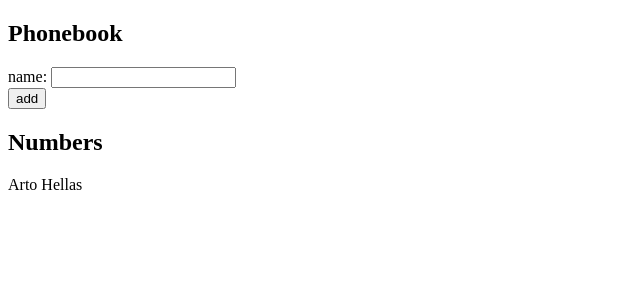
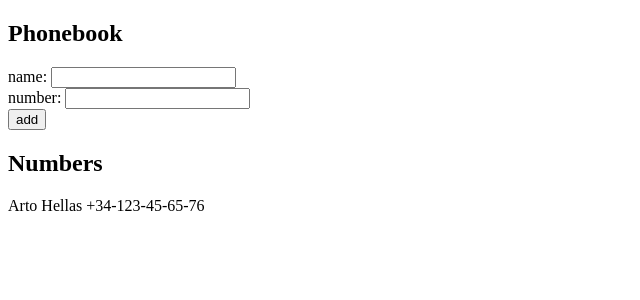
Before and after one commit to develoba/fullstack_open, a React (Vite) app in the folder part_2/phonebook/: page / in a window 1280 px wide. Shown: the top 300 px of the page, without its empty margins (0-640 px from the left). Built offline with nearby package versions, Linux system fonts and the light colour scheme.

Commit message:
feat: add number field

```diff
--- a/part_2/phonebook/src/App.jsx
+++ b/part_2/phonebook/src/App.jsx
@@ -2,9 +2,10 @@ import { useState } from "react"
 
 function App() {
   const [persons, setPersons] = useState([
-    { name: 'Arto Hellas' }
+    { name: 'Arto Hellas', number: '+34-123-45-65-76' }
   ])
   const [newName, setNewName] = useState('')
+  const [newNumber, setNewNumber] = useState('')
 
   const addPerson = (event) => {
     event.preventDefault()
@@ -16,13 +17,17 @@ function App() {
       }
     })
     if (!exists) {
-      const newPerson = {name: newName}
+      const newPerson = {name: newName, number: newNumber}
       setPersons(persons.concat(newPerson))
     }
   }
 
   const handleNameChange = (event) => {
     setNewName(event.target.value)
+  }
+
+  const handleNumberChange = (event) => {
+    setNewNumber(event.target.value)
   }
 
   return (
@@ -33,11 +38,14 @@ function App() {
           name: <input value={newName} onChange={handleNameChange} />
         </div>
         <div>
+          number: <input value={newNumber} onChange={handleNumberChange} />
+        </div>
+        <div>
           <button type="submit">add</button>
         </div>
       </form>
       <h2>Numbers</h2>
-      {persons.map(person => <p key={person.name}>{person.name}</p>)}
+      {persons.map(person => <p key={person.name}>{person.name} {person.number}</p>)}
     </div>
   )
 }
```
